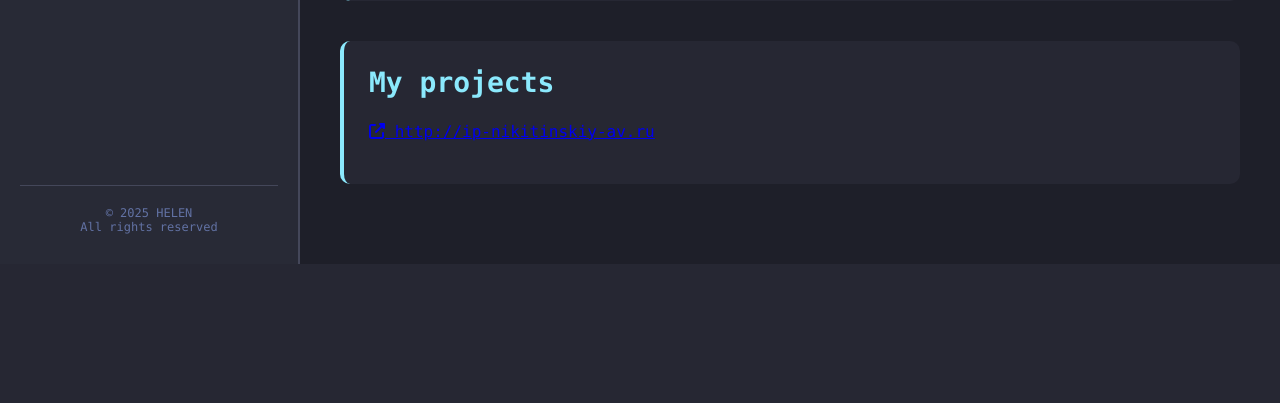
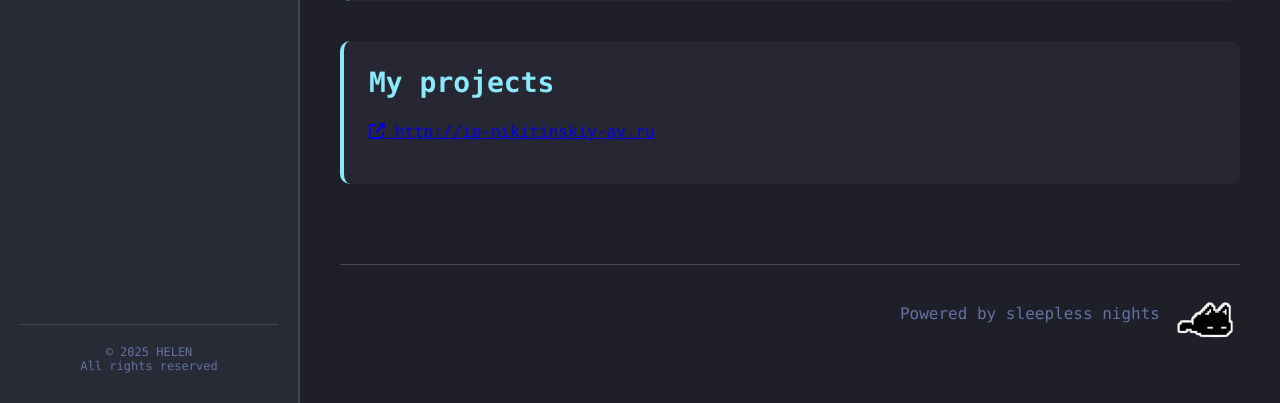
Before and after one commit to Helen11-png/portfolio-Django, a Django app: page / in a window 1280 px wide. Shown: the part 2002-2405 px from the top of the page. Before the commit the page ends 2266 px from the top, so only its background shows below. Run offline with Django 5.2, Linux system fonts and the light colour scheme.

Commit message:
added cat :)

```diff
--- a/main/templates/main/main.html
+++ b/main/templates/main/main.html
@@ -1,6 +1,7 @@
 <!DOCTYPE html>
 <html lang="en">
 <head>
+    <link rel="icon" type="image/x-icon" href="static/main/img/for_design/cat1.jpg">
     <meta charset="UTF-8">
     <meta name="viewport" content="width=device-width, initial-scale=1.0">
     <link rel="stylesheet" href="https://cdnjs.cloudflare.com/ajax/libs/font-awesome/6.4.0/css/all.min.css">
@@ -151,8 +152,14 @@
                 </a>
             </p>
         </div>
+
+        <div style="text-align: right; margin-top: 80px; padding: 20px 0; border-top: 1px solid #44475a;">
+            <div style="display: flex; justify-content: flex-end; align-items: center; gap: 10px;">
+                <span style="font-size: 16px; color: #6272a4;">Powered by sleepless nights</span>
+                <img src="static/main/img/for_design/cat4(1).png" alt="cat" style="width: 70px; height: auto;">
+            </div>
+        </div>
     </main>
-
     <!-- Lightbox / Slider Modal -->
     <div class="lightbox-modal" id="lightboxModal">
         <button class="close-lightbox" id="closeLightboxBtn">&times;</button>
@@ -167,7 +174,6 @@
         </div>
         <div class="counter" id="slideCounter">1 / 4</div>
     </div>
-
     <script>
     // Массив с данными о всех сертификатах
     const certificatesData = [
@@ -302,4 +308,5 @@
     console.log("Multi-gallery initialized with", certificatesData.length, "galleries");
 </script>
 </body>
+
 </html>
```
Also changed, not shown: main/templates/main/main_ru.html (+7 -0 lines), main/static/main/img/for_design/cat1.jpg (added), main/static/main/img/for_design/cat10.jpg (added), main/static/main/img/for_design/cat11.jpg (added), main/static/main/img/for_design/cat12.jpg (added), main/static/main/img/for_design/cat2.jpg (added), main/static/main/img/for_design/cat3.jpg (added), main/static/main/img/for_design/cat4(1).png (added), main/static/main/img/for_design/cat4.jpg (added), main/static/main/img/for_design/cat5.jpg (added), main/static/main/img/for_design/cat6.jpg (added), main/static/main/img/for_design/cat7.jpg (added), main/static/main/img/for_design/cat8.jpg (added), main/static/main/img/for_design/cat9(1).png (added), 1 more files.
